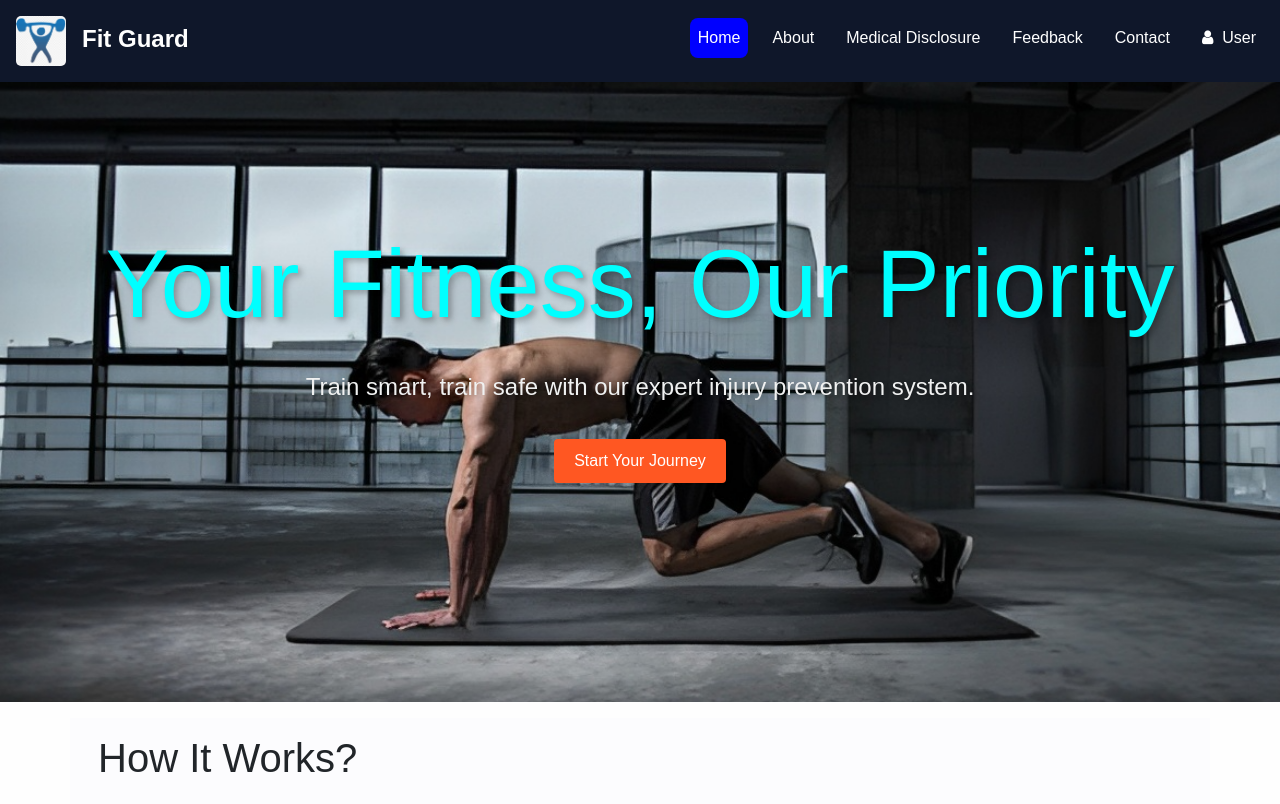
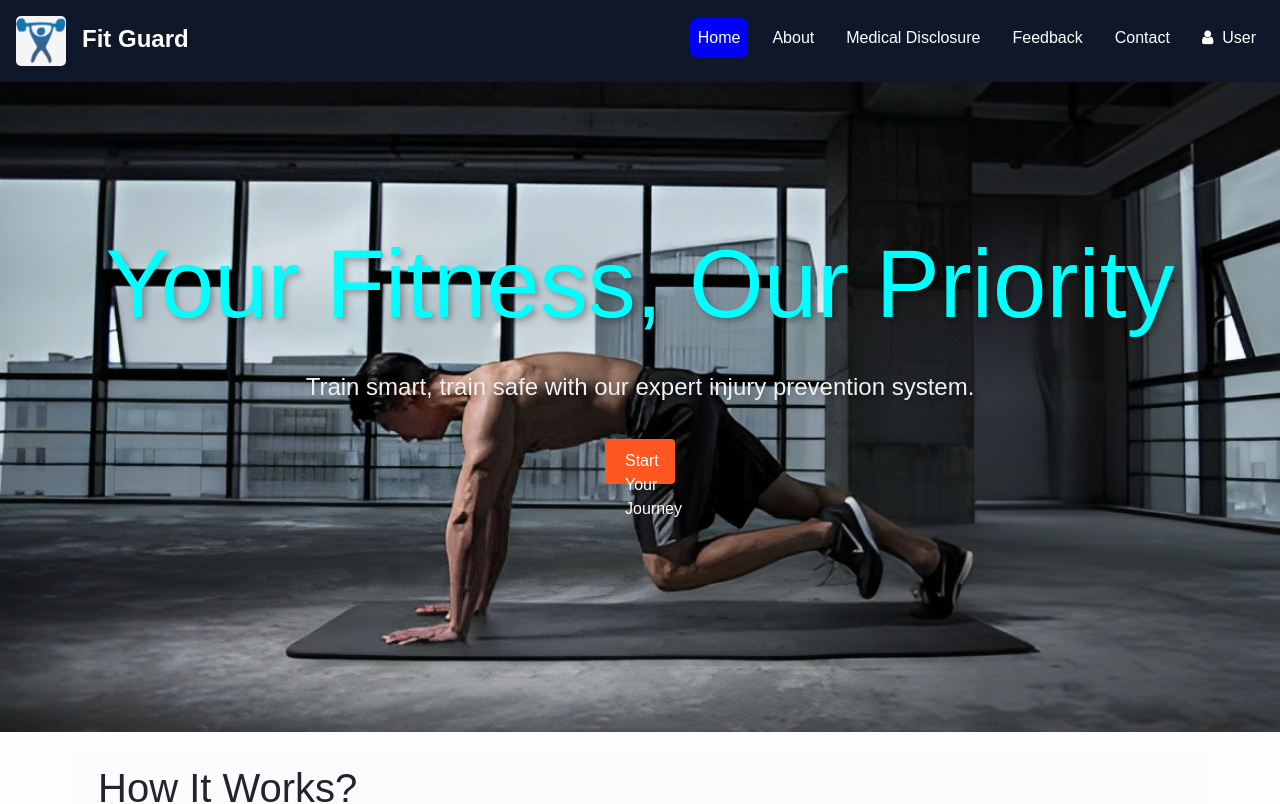
Before and after one commit to govind8861/Gym-injuries, a React (Create React App) app: page / in a window 1280 px wide. Shown: the top 804 px of the page. Built offline with nearby package versions, Linux system fonts and the light colour scheme.

Commit message:
updated input field and button fixed

```diff
--- a/public/assets/css/style.css
+++ b/public/assets/css/style.css
@@ -3,7 +3,7 @@
     background-size: cover;
     background-position: center;
     color: white;
-     height:620px;
+     height:650px;
 
     margin: 0 auto;
     text-align: center;
--- a/src/components/pages/MedicalDisclosure.js
+++ b/src/components/pages/MedicalDisclosure.js
@@ -26,7 +26,7 @@ const MedicalDisclosure = () => {
 			setIsLoading(true)
 			// Process the user's input and generate a system response based on backward chaining logic
 			setTimeout(() => {
-				const systemResponse = generateSystemResponse(userInput) // Replace with your logic
+				const systemResponse = generateSystemResponse(userInput.toLowerCase()) // Replace with your logic
 
 				// Add the user's message and the system response to the chat history
 				setChatHistory([
@@ -310,7 +310,7 @@ const MedicalDisclosure = () => {
 					</div>
 				))}
 			</div>
-			<div className="input-container">
+			<div className="input-container col-md-12">
 				<input
 					type="text"
 					placeholder="Type your message..."
@@ -318,11 +318,12 @@ const MedicalDisclosure = () => {
 					onChange={handleUserInput}
 					onKeyDown={handleKeyPress} // Handle "Enter" key press
 				/>
-				<button onClick={isLoading ? null : handleSubmit}>
+				<button onClick={isLoading ? null : handleSubmit}
+				disabled={isLoading}>
 					{isLoading ? (
 						<Bars
 							height="30"
-							width="30"
+							width="40"
 							color="#4fa94d"
 							ariaLabel="bars-loading"
 							wrapperStyle={{}}
--- a/src/components/pages/medical.css
+++ b/src/components/pages/medical.css
@@ -43,7 +43,11 @@
 
 .input-container {
   display: flex;
-
+ bottom: 0;
+ position: relative;
+ background-attachment: fixed;
+ align-items: center;
+ overflow: hidden;
   padding: 8px;
 }
 
@@ -51,6 +55,7 @@ input {
   flex: 1;
   padding: 10px;
   border: 1px solid #ccc;
+  resize: none;
   border-radius: 4px;
 }
 
@@ -58,6 +63,9 @@ button {
   background-color: #007bff;
   color: white;
   border: none;
+  height: 45px;
+  width: 70px;
+  resize: none;
   border-radius: 4px;
   padding: 8px 16px;
   cursor: pointer;
```
